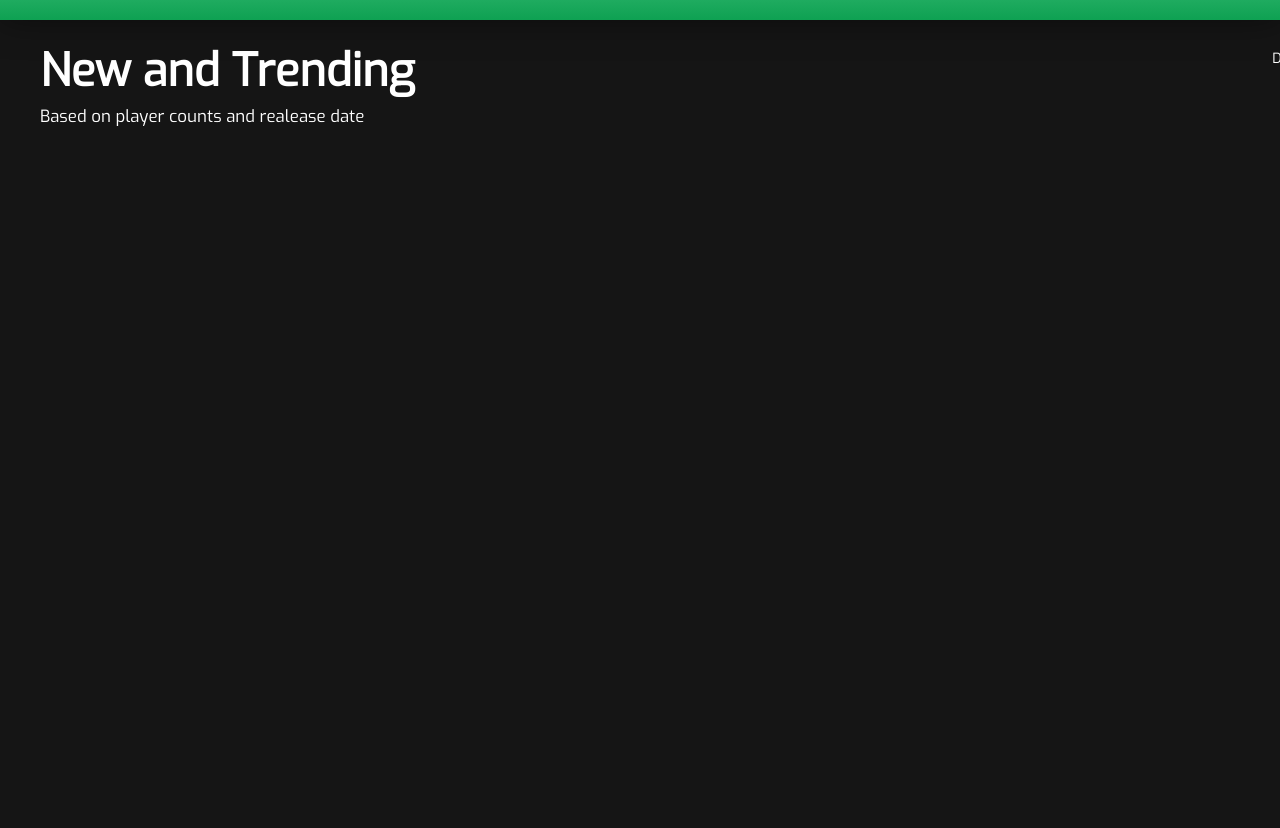
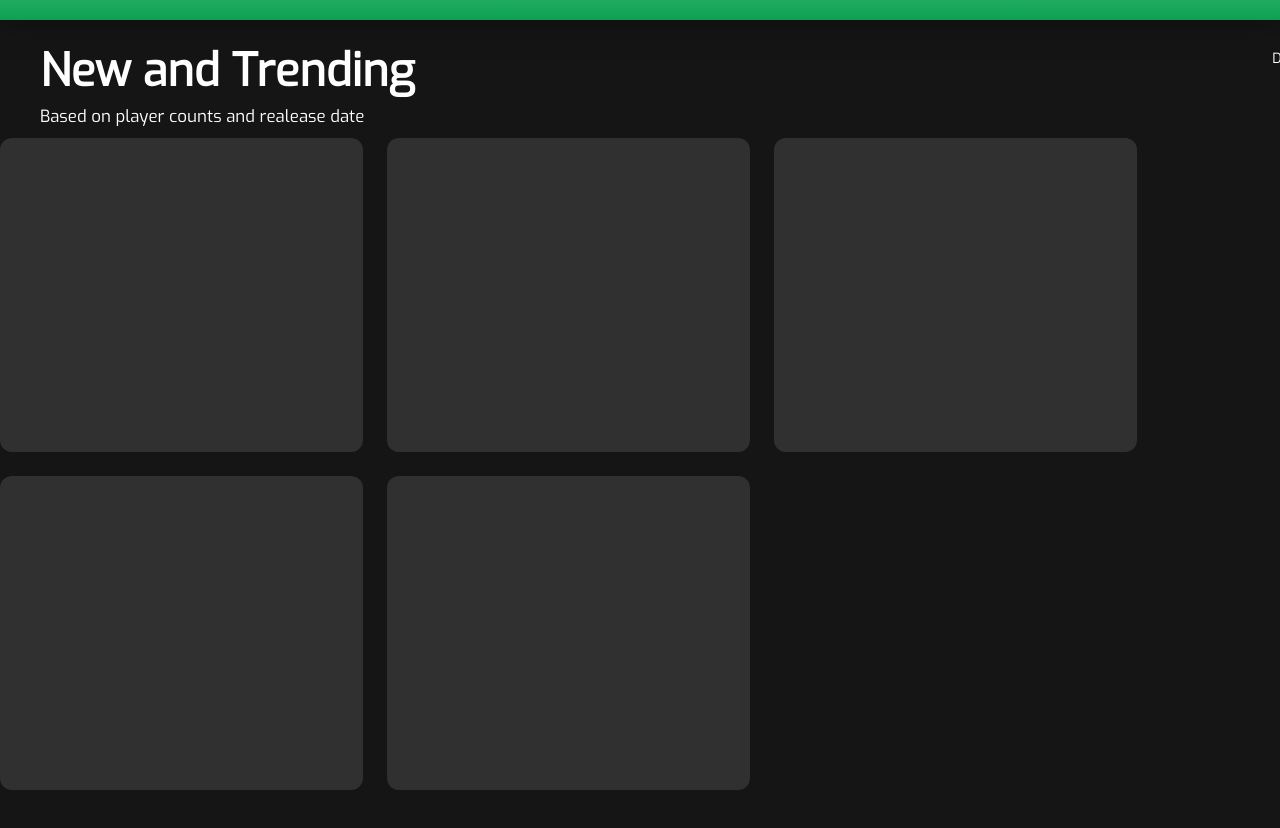
Before and after one commit to leandrob0/finalProjectBFEDA, a website: page games.html in a window 1280 px wide. Shown: the part 74-902 px from the top of the page. Drawn offline with Linux system fonts and the light colour scheme; sample sign-in values are in the browser's storage.

Commit message:
grid for cards created

```diff
--- a/css/games.css
+++ b/css/games.css
@@ -10,6 +10,10 @@
     --dark-enabled-inside: #FFFDF5;
     --dark-disabled-bg: #303030;
     --dark-disabled-inside: #515151;
+
+    /* Cards colors */
+    --dark-card-bg: #303030;
+    --light-card-bg: #FFFFFF;
 }
 
 * {
@@ -197,3 +201,26 @@ main {
 .cards-disabled-inside {
     fill: var(--dark-disabled-inside);
 }
+
+/*
+    ##########################################################################
+
+    GAMES CARDS STYLING.
+
+    ##########################################################################
+*/
+
+.games-container {
+    display: grid;
+    grid-template-columns: repeat(3,363px);
+    grid-auto-rows: 314px;
+    gap: 24px;
+}
+
+.card {
+    height: 314px;
+    width: 363px;
+
+    background: var(--dark-card-bg);
+    border-radius: 12px;
+}
--- a/games.html
+++ b/games.html
@@ -116,6 +116,13 @@
           </div>
         </div>
       </section>
+      <section class='games-container'>
+        <article class="card"></article>
+        <article class="card"></article>
+        <article class="card"></article>
+        <article class="card"></article>
+        <article class="card"></article>
+      </section>
     </main>
     <script src="./javascript/games.js" async defer></script>
   </body>
--- a/javascript/games.js
+++ b/javascript/games.js
@@ -2,14 +2,28 @@
 // If it doesn't exist, it goes back to the login page (it means the user didn't log in.)
 // If it exists, sets the photo from top right to the photo from the user.
 (function () {
-    const userimg = document.querySelector('.user__img');
-    const userinfo = JSON.parse(localStorage.getItem('userinfo'));
+  const userimg = document.querySelector(".user__img");
+  const userinfo = JSON.parse(localStorage.getItem("userinfo"));
 
-    if(!userinfo) {
-        location.href = '/';
-    }
+  if (!userinfo) {
+    location.href = "/";
+  }
 
-    userimg.src = `../resources/images/${userinfo.user.photo}`;
+  userimg.src = `../resources/images/${userinfo.user.photo}`;
+})();
+
+// Cards simulation to test the cards visuals.
+const cards = [
+  { title: "Biomutant", release: "25-01-2021", genres: ["Action", "RPG"] },
+  { title: "Biomutant", release: "25-01-2021", genres: ["Action", "RPG"] },
+  { title: "Biomutant", release: "25-01-2021", genres: ["Action", "RPG"] },
+  { title: "Biomutant", release: "25-01-2021", genres: ["Action", "RPG"] },
+  { title: "Biomutant", release: "25-01-2021", genres: ["Action", "RPG"] },
+  { title: "Biomutant", release: "25-01-2021", genres: ["Action", "RPG"] },
+];
+
+(function () {
+
 })();
 
 /*
@@ -20,8 +34,8 @@
 ############################################
 */
 
-const logoutButton = document.querySelector('.user__log-out');
+const logoutButton = document.querySelector(".user__log-out");
 
-logoutButton.addEventListener('click', () => {
-    localStorage.removeItem('userinfo');
-})
+logoutButton.addEventListener("click", () => {
+  localStorage.removeItem("userinfo");
+});
```
